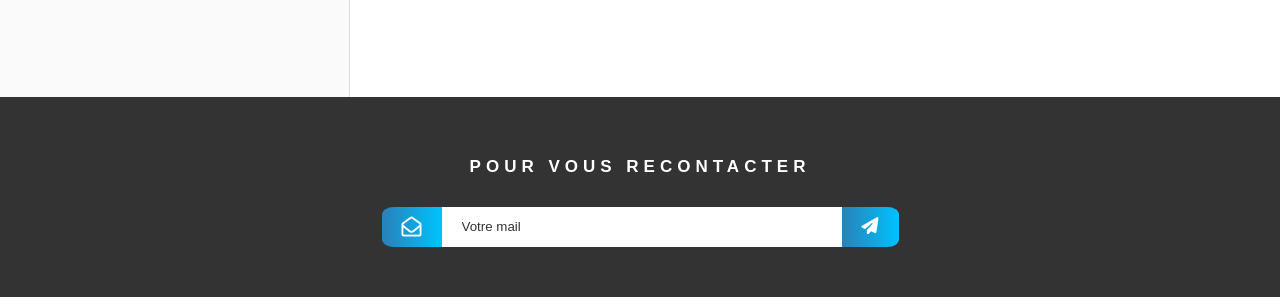
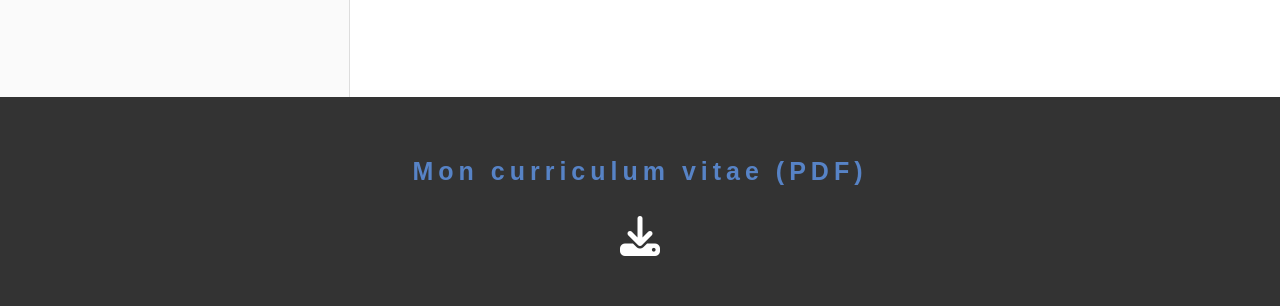
Before and after one commit to medsiala/cv-Siala-Mohamed, a website: page index.html in a window 1280 px wide. Shown: the part 1471-1777 px from the top of the page. Drawn offline with Linux system fonts and the light colour scheme; a web font is replaced by a local one.

Commit message:
download cv pdf

```diff
--- a/index.html
+++ b/index.html
@@ -20,7 +20,7 @@
     <div class="grid-container">
       <header>
         <h1><span>M</span>ohamed Siala</h1>
-        <p>Développeur Java/JEE</p>
+        <p>Développeur Java/JEE et curieux insatiable d’informatique et de programmation web</p>
       </header>
       <section class="picture">
         <img src="/img/circle-cropped.png" alt="picture" />
@@ -243,12 +243,17 @@ présentation des solutions, rédaction du dossier bilan.
           </div>
       </main>
       <footer>
-          <h2 class="title-small"> POUR VOUS RECONTACTER</h2>
-          <form name="contact" method="POST" data-netlify="true">
+
+          <div class="cv-download">
+
+            <a href="./img/CV_Siala_Mohamed.pdf" target="_blank" download="CV_SIALA_Mohamed.pdf"><h2 class="title-small"> <span>Mon curriculum vitae (PDF)</span>  </h2><i class="fas fa-download"></i></a>
+          </div>
+
+          <!-- <form name="contact" method="POST" data-netlify="true">
               <i class="far fa-envelope-open prefix"></i>
               <input type="text" placeholder="Votre mail" name="email">
               <button  type="submit" class="postfix"><i class="fas fa-paper-plane "></i></button>
-          </form>
+          </form> -->
       </footer>
     </div>
   </body>
--- a/scss/style.scss
+++ b/scss/style.scss
@@ -50,6 +50,7 @@ header {
   }
   p {
     letter-spacing: 0.5rem;
+    font-size: 2rem;
   }
 }
 .picture {
@@ -245,8 +246,36 @@ footer {
   }
   h2 {
     margin-bottom: 3rem;
+    color: white;
+    span {
+      font-size: 2.5rem;
+      display: inline-block;
+      animation: wheelHueColor 4s infinite;
+      @keyframes wheelHueColor {
+        from,
+        to {
+          color: white;
+        }
+
+        50% {
+          color: hsl(216, 60%, 45%);
+        }
+
+        90% {
+          color: white;
+        }
+      }
+    }
     @include xs {
       margin: 0.5rem 0;
+    }
+  }
+  div {
+    a {
+      i {
+        color: white;
+        font-size: 4rem;
+      }
     }
   }
   form {
```
Also changed, not shown: css/style.css, 1 other file.
